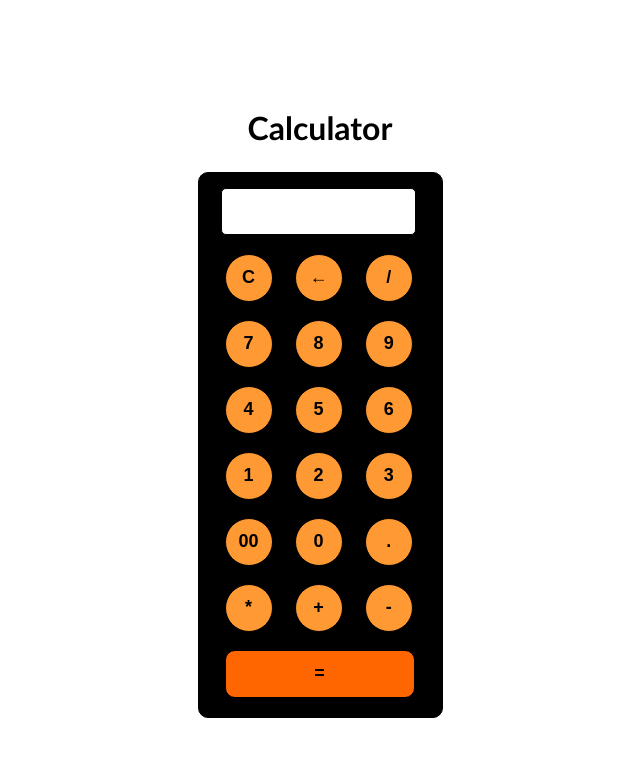
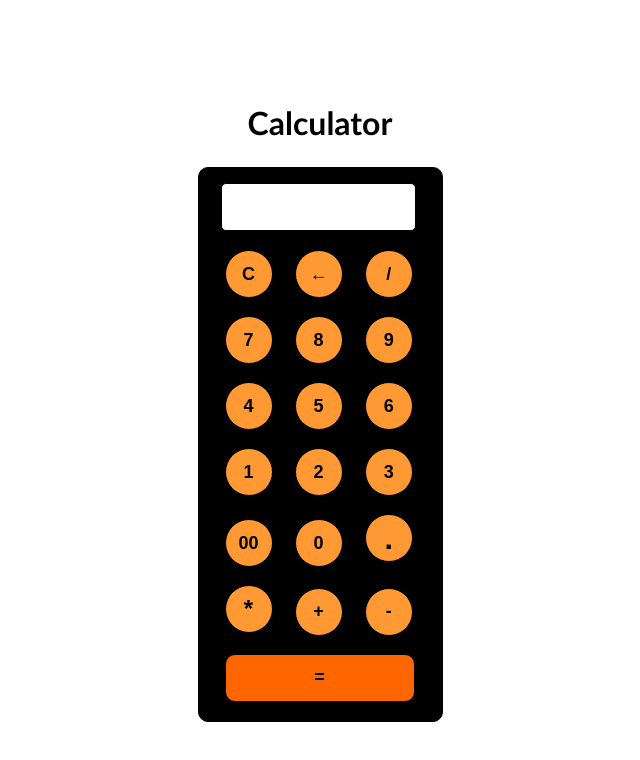
Before and after one commit to ashikibrahim07/calculator, a plain HTML site: page index.html in a window 1280 px wide. Shown: the whole page, without its empty margins (320-960 px from the left). Drawn offline with Linux system fonts and the light colour scheme.

Commit message:
Update styles.css

```diff
--- a/styles.css
+++ b/styles.css
@@ -29,14 +29,20 @@ body {
 
 input[type="text"] {
   width: 195px;
+  height: 48px;
+  font-size: 1.5rem;
+  font-weight: bolder;
   padding: 15px;
   margin-top: 5px;
   margin-left: 5px;
   border-radius: 5px;
   margin-bottom: 10px;
   border: 1px solid #000000;
+  text-align: right;
 }
-
+#clear {
+  font-weight: bolder;
+}
 button {
   width: 48px;
   height: 48px;
@@ -48,7 +54,17 @@ button {
   background-color: #ff9933;
   font-size: 18px;
 }
-
+button:active {
+  transform: scale(0.9);
+}
+.dot {
+  font-size: 1.9rem;
+  justify-self: center;
+}
+.multiply {
+  font-size: 1.5rem;
+  justify-self: center;
+}
 .equal {
   width: 190px;
   height: 48px;
```
